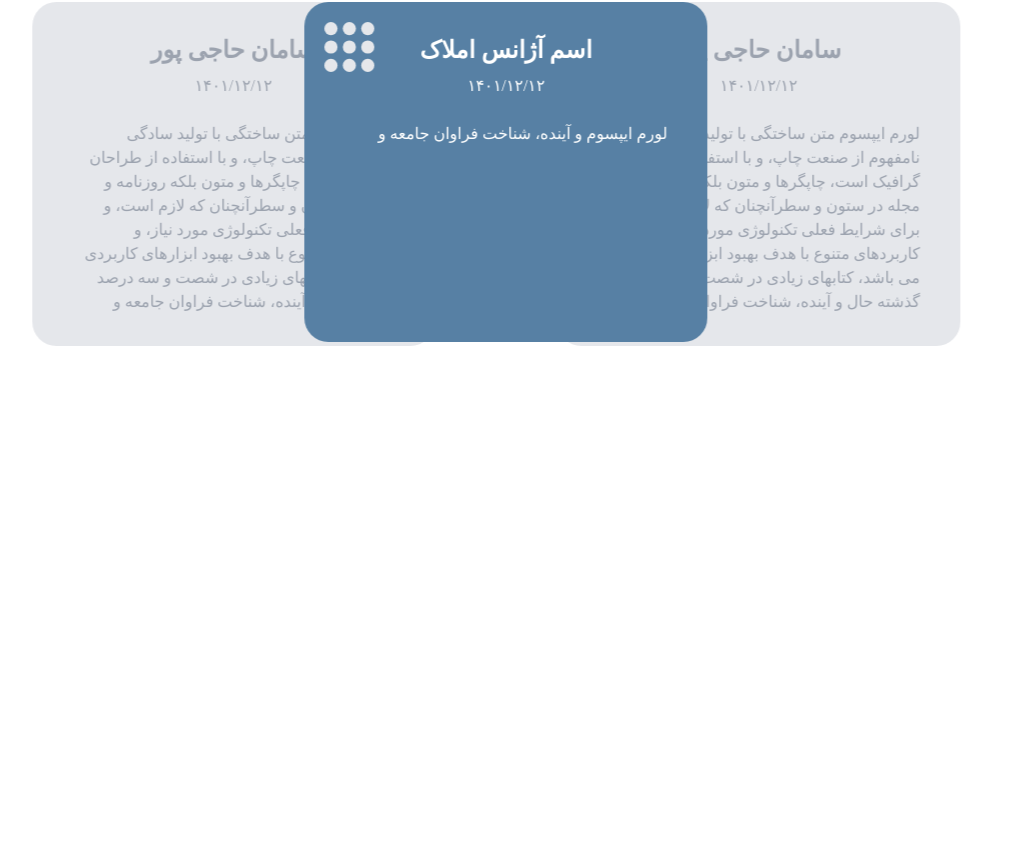
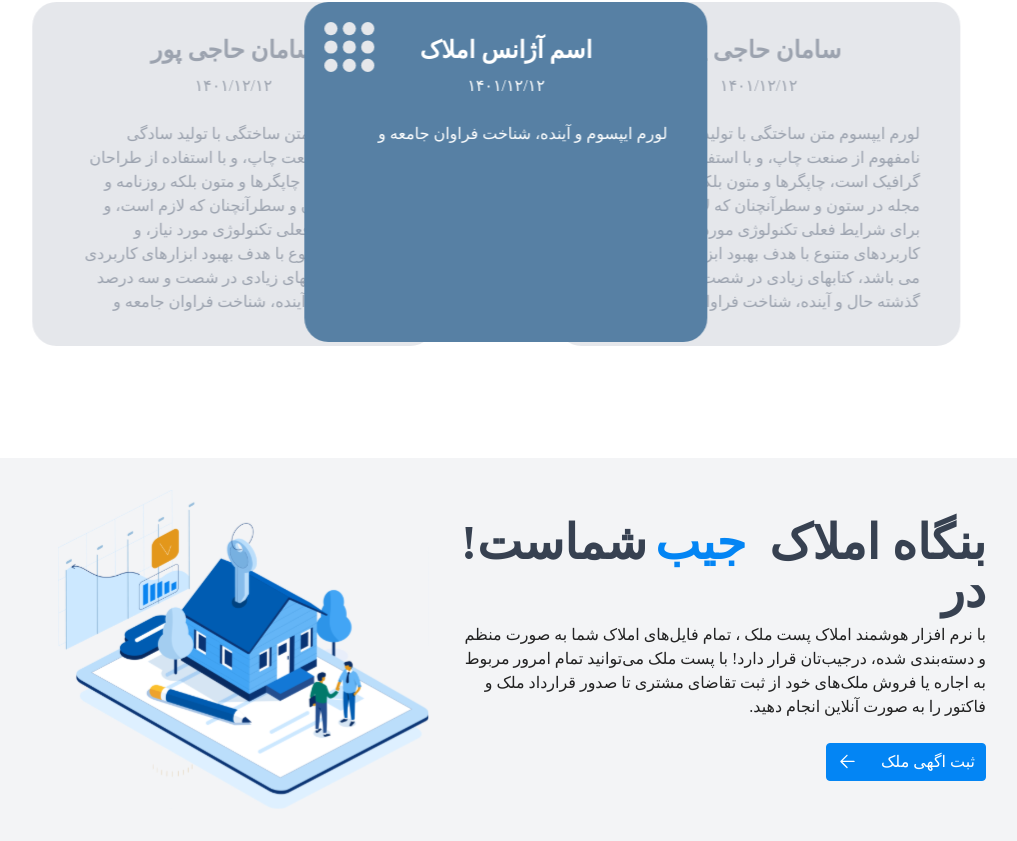
Before and after one commit to pouria-seifi/pst-melk, a Next.js app: page / in a window 1280 px wide. Shown: the part 1590-2431 px from the top of the page, without its empty margins (134-1151 px from the left). Before the commit the page ends 1984 px from the top, so only its background shows below. Built offline with nearby package versions, Linux system fonts and the light colour scheme.

Commit message:
add pocket section

```diff
--- a/app/(routes)/page.tsx
+++ b/app/(routes)/page.tsx
@@ -3,6 +3,7 @@ import Header from "../_widgets/headerWithSearch";
 import MostVisitedCities from "../_widgets/mostVisitedCities";
 import QuoteFromUsers from "../_widgets/quoteFromUsers";
 import WhyPstMelk from "../_widgets/whyPstMelk";
+import Pocket from "../_widgets/pocket";
 
 export default function Home() {
   return (
@@ -11,6 +12,7 @@ export default function Home() {
       <MostVisitedCities />
       <WhyPstMelk />
       <QuoteFromUsers />
+      <Pocket />
     </Fragment>
   );
 }
--- a/app/_components/navigate/navigate.tsx
+++ b/app/_components/navigate/navigate.tsx
@@ -2,7 +2,7 @@ import React from "react";
 import Link from "next/link";
 import { utils } from "@/app/_utility";
 
-type Types = "primary" | "secondary" | "thirdinary";
+type Types = "primary" | "secondary" | "thirdinary" | "quaterdinary";
 
 interface ButtonProps {
   label?: string;
@@ -22,6 +22,8 @@ const buttonTypes = {
     "text-secondary bg-white py-1.5 px-2.5 flex items-center row justify-center rounded border-1 rounded border-solid",
   thirdinary:
     "border-primary text-primary bg-white py-1.5 px-2.5 flex items-center row justify-center rounded border-1 rounded border-solid",
+  quaterdinary:
+    "border-primary text-white bg-primary py-1.5 px-2.5 flex items-center row justify-center rounded border-1 rounded border-solid",
 };
 
 const Navigate: React.FC<ButtonProps> = ({
--- /dev/null
+++ b/app/_widgets/pocket/index.tsx
@@ -0,0 +1,40 @@
+import Image from "next/image";
+import React from "react";
+import HomePocket from "/public/images/home-pocket.svg";
+import WhiteArrowLeft from "/public/images/white-arrow-left.svg";
+import Navigate from "@/app/_components/navigate/navigate";
+
+export default function Pocket() {
+  return (
+    <section className="md:bg-gray1 rounded-2xl mt-28 flex items-center flex-col-reverse md:flex-row px-12 mx-4 md:mx-28">
+      <div className="">
+        <h3 className="justify-center md:justify-start text-center md:text-right text-xl font-bold md:text-5xl mb-2 flex text-gray6">
+          بنگاه املاک در
+          <span className="text-primary px-2">جیب</span>
+          شماست!
+        </h3>
+        <p className="mb-5 text-sm md:text-base text-center md:text-right">
+          با نرم افزار هوشمند املاک پست ملک ، تمام فایل‌های املاک شما به صورت
+          منظم و دسته‌بندی شده، در‌جیب‌تان قرار دارد! با پست ملک‌ می‌توانید تمام
+          امرور مربوط به اجاره یا فروش ملک‌های خود از ثبت تقاضای مشتری تا صدور
+          قرارداد ملک و فاکتور را به صورت آنلاین انجام دهید.
+        </p>
+        <Navigate
+          type="quaterdinary"
+          href="/"
+          icon={<Image src={WhiteArrowLeft} alt="" />}
+          className="w-40 mt-6 mx-auto md:mr-0 md:ml-auto"
+        >
+          ثبت آگهی ملک
+        </Navigate>
+      </div>
+      <Image
+        className="p-8"
+        alt="home"
+        src={HomePocket}
+        width={435}
+        height={375}
+      />
+    </section>
+  );
+}
--- a/app/index.css
+++ b/app/index.css
@@ -700,6 +700,26 @@ video {
   width: 100%;
 }
 
+.w-60 {
+  width: 15rem;
+}
+
+.w-20 {
+  width: 5rem;
+}
+
+.w-28 {
+  width: 7rem;
+}
+
+.w-12 {
+  width: 3rem;
+}
+
+.w-40 {
+  width: 10rem;
+}
+
 .max-w-\[183px\] {
   max-width: 183px;
 }
@@ -714,6 +734,14 @@ video {
 
 .flex-col {
   flex-direction: column;
+}
+
+.flex-col-reverse {
+  flex-direction: column-reverse;
+}
+
+.flex-wrap {
+  flex-wrap: wrap;
 }
 
 .items-center {
@@ -736,6 +764,10 @@ video {
   border-radius: 0.25rem;
 }
 
+.rounded-2xl {
+  border-radius: 1rem;
+}
+
 .rounded-3xl {
   border-radius: 1.5rem;
 }
@@ -755,6 +787,11 @@ video {
 .border-primary {
   --tw-border-opacity: 1;
   border-color: rgb(3 133 244 / var(--tw-border-opacity));
+}
+
+.bg-gray1 {
+  --tw-bg-opacity: 1;
+  background-color: rgb(243 244 246 / var(--tw-bg-opacity));
 }
 
 .bg-primary {
@@ -805,6 +842,19 @@ video {
   padding: 6rem;
 }
 
+.p-4 {
+  padding: 1rem;
+}
+
+.p-8 {
+  padding: 2rem;
+}
+
+.px-12 {
+  padding-left: 3rem;
+  padding-right: 3rem;
+}
+
 .px-2 {
   padding-left: 0.5rem;
   padding-right: 0.5rem;
@@ -815,9 +865,9 @@ video {
   padding-right: 0.625rem;
 }
 
-.px-28 {
-  padding-left: 7rem;
-  padding-right: 7rem;
+.px-4 {
+  padding-left: 1rem;
+  padding-right: 1rem;
 }
 
 .px-5 {
@@ -855,11 +905,6 @@ video {
   padding-bottom: 1.75rem;
 }
 
-.px-4 {
-  padding-left: 1rem;
-  padding-right: 1rem;
-}
-
 .pt-16 {
   padding-top: 4rem;
 }
@@ -888,6 +933,11 @@ video {
   line-height: 1.75rem;
 }
 
+.text-sm {
+  font-size: 0.875rem;
+  line-height: 1.25rem;
+}
+
 .font-bold {
   font-weight: 700;
 }
@@ -899,6 +949,11 @@ video {
 .text-gray4 {
   --tw-text-opacity: 1;
   color: rgb(107 114 128 / var(--tw-text-opacity));
+}
+
+.text-gray6 {
+  --tw-text-opacity: 1;
+  color: rgb(55 65 81 / var(--tw-text-opacity));
 }
 
 .text-primary {
@@ -1358,6 +1413,16 @@ textarea {
 }
 
 @media (min-width: 768px) {
+  .md\:mx-28 {
+    margin-left: 7rem;
+    margin-right: 7rem;
+  }
+
+  .md\:mx-0 {
+    margin-left: 0px;
+    margin-right: 0px;
+  }
+
   .md\:mb-0 {
     margin-bottom: 0px;
   }
@@ -1366,16 +1431,33 @@ textarea {
     margin-left: 0.75rem;
   }
 
-  .md\:flex {
-    display: flex;
+  .md\:mr-0 {
+    margin-right: 0px;
+  }
+
+  .md\:ml-auto {
+    margin-left: auto;
   }
 
   .md\:grid-cols-3 {
     grid-template-columns: repeat(3, minmax(0, 1fr));
   }
 
+  .md\:flex-row {
+    flex-direction: row;
+  }
+
+  .md\:justify-start {
+    justify-content: flex-start;
+  }
+
   .md\:gap-4 {
     gap: 1rem;
+  }
+
+  .md\:bg-gray1 {
+    --tw-bg-opacity: 1;
+    background-color: rgb(243 244 246 / var(--tw-bg-opacity));
   }
 
   .md\:bg-dots {
@@ -1391,14 +1473,28 @@ textarea {
     padding-right: 3rem;
   }
 
+  .md\:px-28 {
+    padding-left: 7rem;
+    padding-right: 7rem;
+  }
+
   .md\:py-12 {
     padding-top: 3rem;
     padding-bottom: 3rem;
   }
 
-  .md\:px-28 {
-    padding-left: 7rem;
-    padding-right: 7rem;
+  .md\:text-right {
+    text-align: right;
+  }
+
+  .md\:text-5xl {
+    font-size: 3rem;
+    line-height: 1;
+  }
+
+  .md\:text-base {
+    font-size: 1rem;
+    line-height: 1.5rem;
   }
 }
 
```
Also changed, not shown: public/images/home-pocket.svg (added), public/images/white-arrow-left.svg (added).
